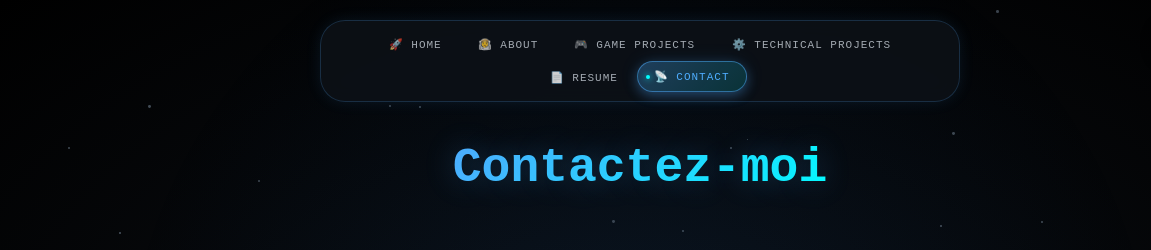
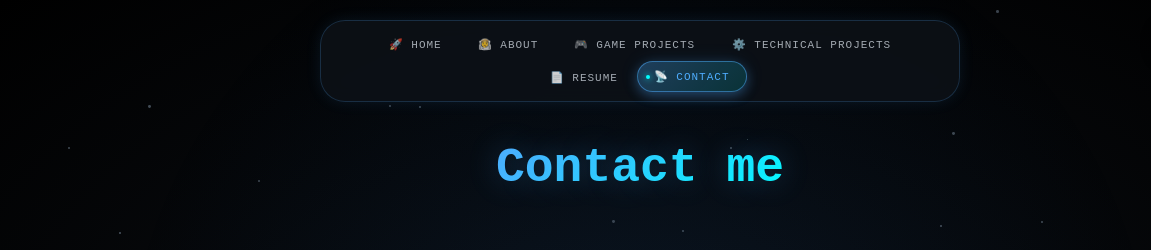
Before and after one commit to Smalleater/Portfolio, a plain HTML site: page contact.html in a window 1280 px wide. Shown: the top 250 px of the page, 0-1151 px from the left. Drawn offline with Linux system fonts and the light colour scheme.

Commit message:
Add i18n support for contact page title
Replaced the hardcoded contact page title with an i18n key and added corresponding translations in English and French JSON files.

```diff
--- a/contact.html
+++ b/contact.html
@@ -42,7 +42,7 @@
 
     <div class="contact-container">
         <div class="contact-header">
-            <h1 class="contact-title">Contactez-moi</h1>
+            <h1 class="contact-title" data-i18n="contact_contact_me"></h1>
         </div>
 
         <div class="contact-grid">
--- a/lang/en.json
+++ b/lang/en.json
@@ -26,5 +26,7 @@
 
     "resume_webp": "resume/Resume_Adrien_Claude.webp",
     "resume_download_file": "resume/Resume_Adrien_Claude.jpg",
-    "resume_download_text": "Download"
+    "resume_download_text": "Download",
+
+    "contact_contact_me": "Contact me"
 }
--- a/lang/fr.json
+++ b/lang/fr.json
@@ -26,5 +26,7 @@
 
     "resume_webp": "resume/CV_Adrien_Claude.webp",
     "resume_download_file": "resume/CV_Adrien_Claude.jpg",
-    "resume_download_text": "Télécharger"
+    "resume_download_text": "Télécharger",
+
+    "contact_contact_me": "Contactez-moi"
 }
```
